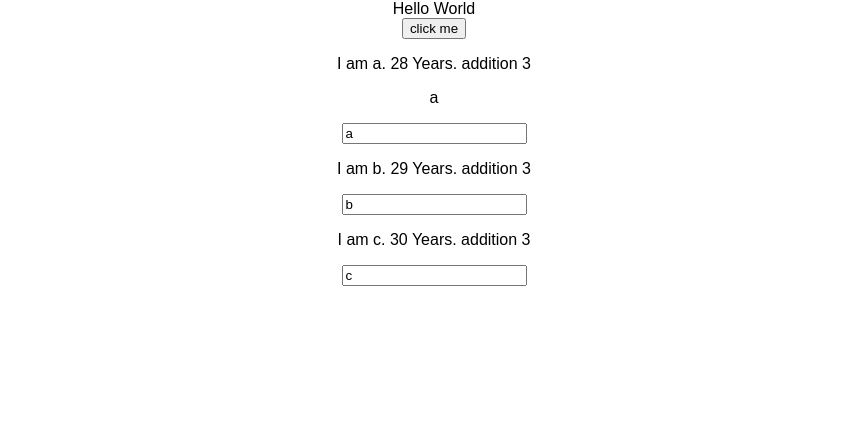
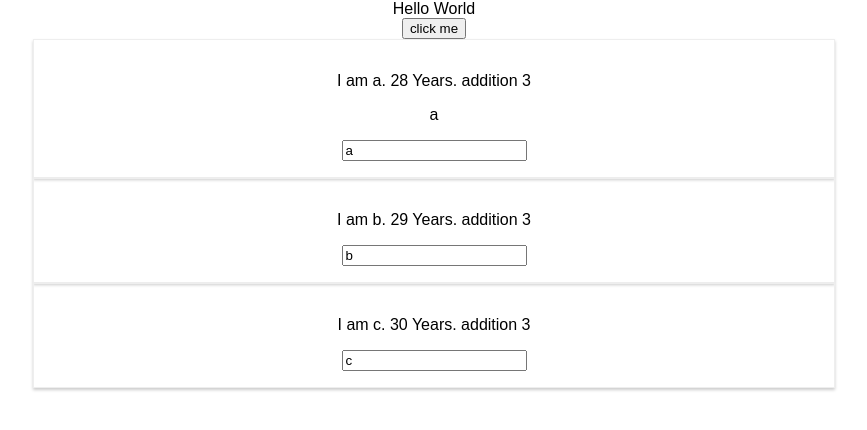
Before and after one commit to venkateswarat/Udemy-react-the-complete-guide-incl-redux, a React (Create React App) app in the folder react-complete-guide/: page / in a window 1280 px wide. Shown: the top 430 px of the page, without its empty margins (206-1073 px from the left). Built offline with nearby package versions, Linux system fonts and the light colour scheme.

Commit message:
Styling Person component

```diff
--- /dev/null
+++ b/react-complete-guide/src/Person/Person.css
@@ -0,0 +1,8 @@
+.Person{
+    width: 60%;
+    margin: auto;
+    border: 1px solid #eee;
+    box-shadow: 0 2px 3px #ccc;
+    padding: 16px;
+    text-align: center;
+}
--- a/react-complete-guide/src/Person/Person.js
+++ b/react-complete-guide/src/Person/Person.js
@@ -1,6 +1,7 @@
 import React from 'react';
+import './Person.css'
 const person =(props)=>{
-    return <div>
+    return <div className="Person">
                 <p onClick={props.click}>I am {props.name}. {props.age}  Years. addition {1+2}</p>
                 <p>{props.children}</p>
                 <input type="text" onChange={props.changed} value={props.name}/>
```
